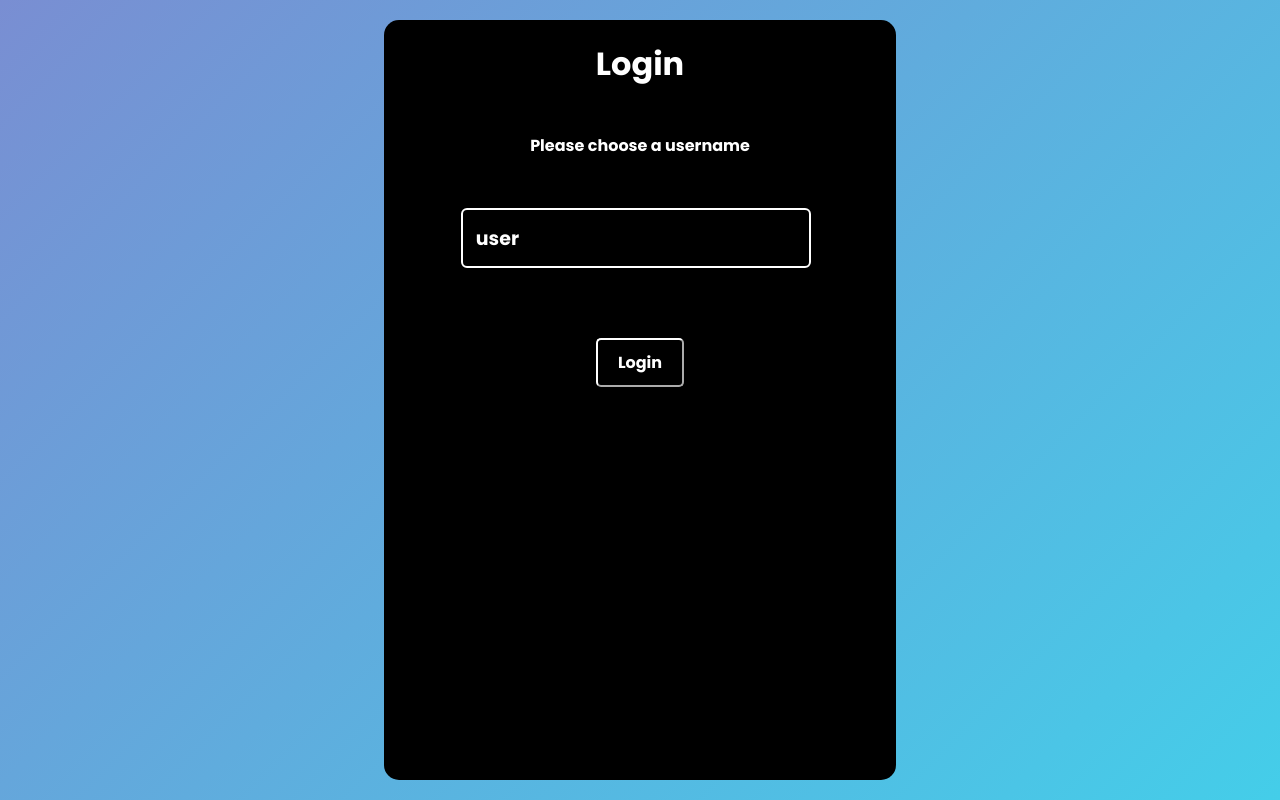
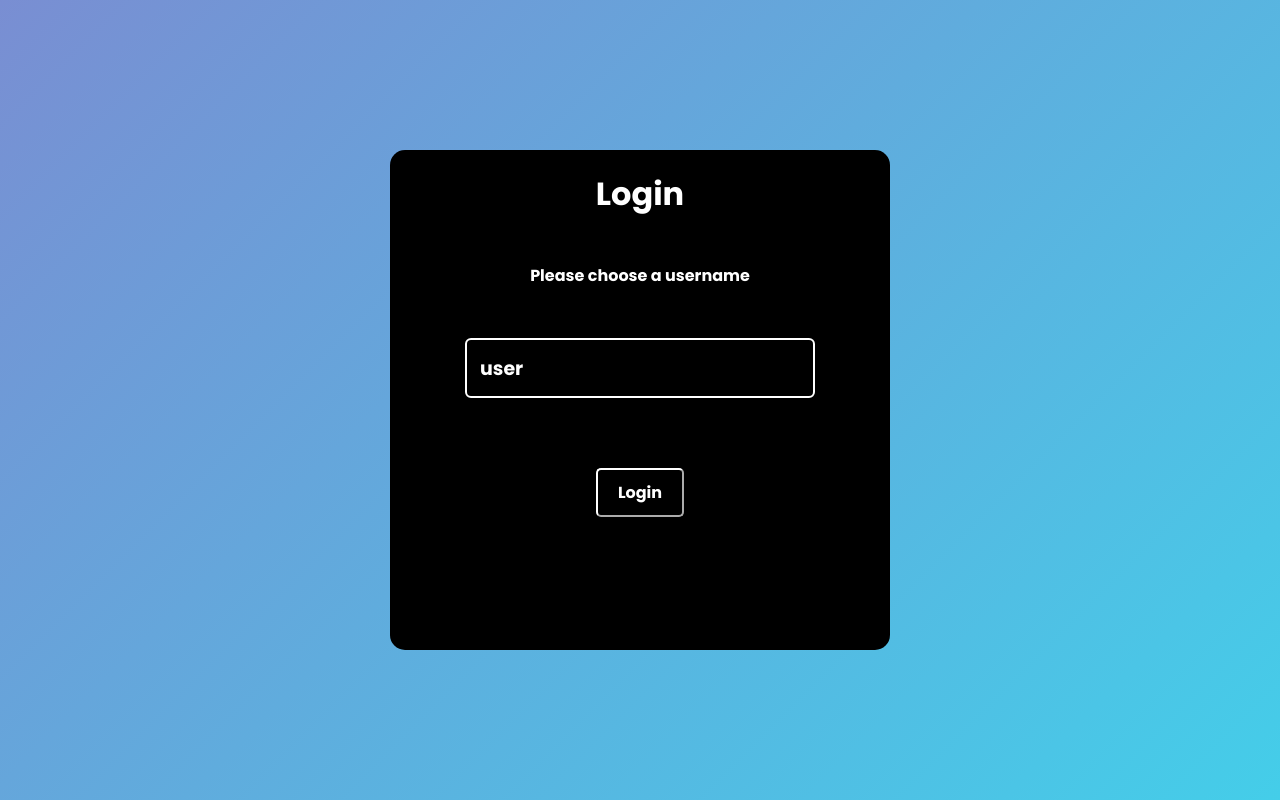
Before and after one commit to ByteSculptor07/PictureNet, a Flask app: page /login in a window 1280 px wide. Run offline with Flask 3, Linux system fonts and the light colour scheme; some libraries are stand-ins or nearby versions.

Commit message:
Update login.css

```diff
--- a/static/stylesheets/login.css
+++ b/static/stylesheets/login.css
@@ -29,13 +29,9 @@ body{
   text-align: center;
 }
 .container{
-  width: 95vw;
-  height: 95vh;
+  width: 500px;
+  height: 500px;
   border-radius: 15px;
-  @media screen and (orientation:landscape) {
-    width: 40vw;
-    height: 95vh;
-  }
   background-color: #000000;
 }
 .justify {
```
